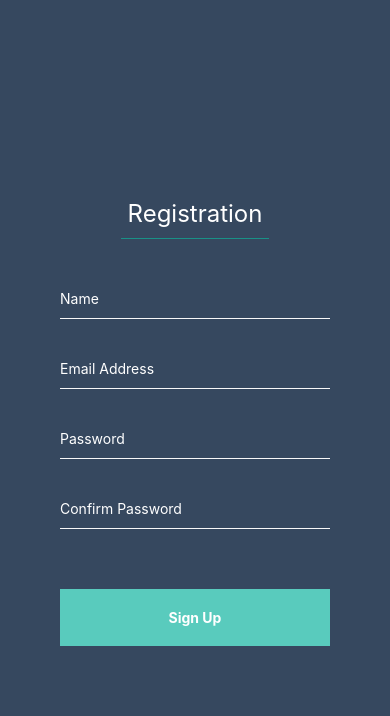
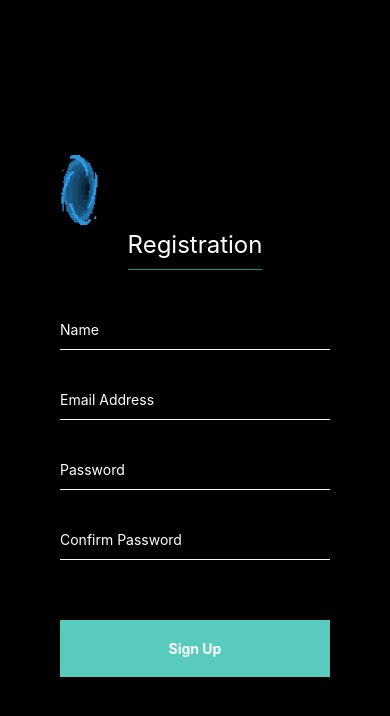
Before and after one commit to GettCreative/Portal, a React Native app: screen / in a window 390 px wide. Shown: the top 716 px of the page. Built offline with nearby package versions, Linux system fonts and the light colour scheme.

Commit message:
Registration and Sign in

```diff
--- a/App.js
+++ b/App.js
@@ -1,27 +1,49 @@
 import React from 'react';
-import { StyleSheet, Text, View } from 'react-native';
+import {
+  StyleSheet,
+  Text,
+  View,
+  StatusBar,
+  Image
+} from 'react-native';
+
+//Imports
 import Regform from './app/components/Regform.js'
+import Login from './app/components/Login'
+import Logo from './app/components/Logo.js'
+
 
 export default class App extends React.Component {
   render() {
     return (
+      <View style={styles.container}>
+      <Logo style = {styles.logo}/>
 
-      <View style={styles.container}>
+        <StatusBar
+        backgroundColor = '#36485f'
+        barStyle = 'light-content'/>
         <Regform />
+        <Login />
       </View>
     );
   }
 }
 
 const styles = StyleSheet.create({
+
   container: {
-
     flex: 1,
     justifyContent: 'center',
-    backgroundColor: '#36485f',
+    backgroundColor: 'black',
     paddingLeft: 60,
     paddingRight: 60,
 
 
   },
+
+  logo:{
+    justifyContent: 'center',
+    paddingBottom: 100,
+    alignItems: 'center',
+  }
 });
--- /dev/null
+++ b/app/components/Login.js
@@ -0,0 +1,17 @@
+import React from 'react';
+import {
+  StyleSheet,
+  Text,
+  View,
+  StatusBar
+} from 'react-native';
+
+export default class Login extends React.Component {
+  render (){
+    return(
+      <View>
+        <Text>Login</Text>
+      </View>
+    )
+  }
+}
--- /dev/null
+++ b/app/components/Logo.js
@@ -0,0 +1,19 @@
+import React from 'react';
+import {
+  StyleSheet,
+  Text,
+  View,
+  Image
+} from 'react-native';
+
+export default class Logo extends React.Component {
+  render (){
+    return(
+      <View>
+<Image
+style={{width: 40, height: 80}}
+source = {require('../images/Logo.gif')} />
+      </View>
+    )
+  }
+}
--- a/package.json
+++ b/package.json
@@ -20,6 +20,7 @@
   },
   "dependencies": {
     "expo": "^27.0.1",
+    "metro-bundler": "^0.22.1",
     "react": "16.3.1",
     "react-native": "~0.55.2",
     "tcomb-form-native": "^0.6.11"
```
Also changed, not shown: app/components/Regform.js (+5 -2 lines), app/images/Logo.gif (added), 1 other file (tests, documents, lock files or other folders).
